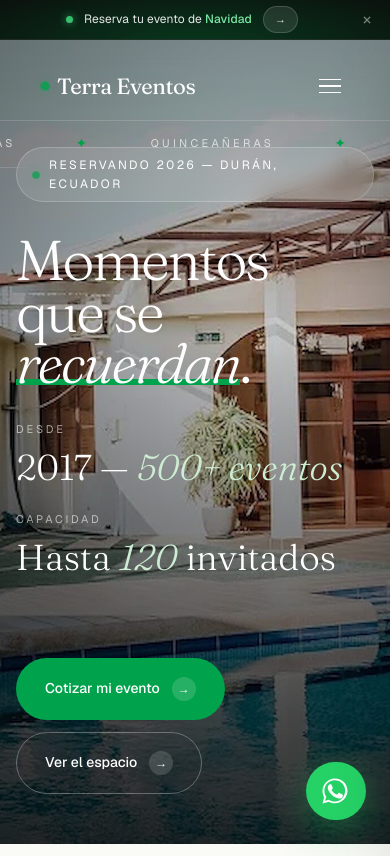
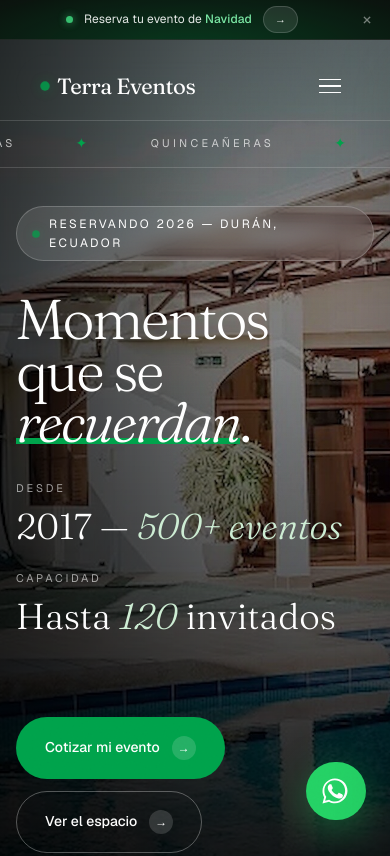
Before and after one commit to INMARKLU/terraeventos-ec, a plain HTML site: page index.html in a window 390 px wide. Shown: the top 856 px of the page. Drawn offline with nearby package versions, Linux system fonts and the light colour scheme.

Commit message:
Adjust hero section padding for responsiveness

```diff
--- a/index.html
+++ b/index.html
@@ -321,7 +321,9 @@
   .hero{
     position:relative;
     min-height:100vh;
-    padding:0 32px 80px;
+    /* el padding superior reserva sitio para la barra, el menu y el ticker,
+       para que el contenido no se les monte encima en pantallas bajas */
+    padding:calc(var(--tb) + 170px) 32px 80px;
     color:#fff;
     overflow:hidden;
     display:flex;flex-direction:column;
@@ -329,7 +331,10 @@
   .hero-bg{
     position:absolute;inset:0;z-index:-2;
     background:
-      linear-gradient(180deg, rgba(0,0,0,.3) 0%, rgba(0,0,0,.15) 40%, rgba(0,0,0,.75) 100%),
+      /* velo lateral: oscurece el lado donde va el texto */
+      linear-gradient(90deg, rgba(0,0,0,.52) 0%, rgba(0,0,0,.20) 52%, rgba(0,0,0,.04) 100%),
+      /* velo vertical: aclara arriba, oscurece abajo bajo el titular */
+      linear-gradient(180deg, rgba(0,0,0,.48) 0%, rgba(0,0,0,.30) 30%, rgba(0,0,0,.50) 62%, rgba(0,0,0,.88) 100%),
       url('img/portada-espacio-eventos-duran.jpg') center/cover;
   }
   .hero-bg::after{
@@ -363,6 +368,7 @@
 
   .hero-content{
     margin-top:auto;
+    padding-top:24px;
     display:grid;grid-template-columns:1fr auto;gap:60px;align-items:end;
     width:100%;
   }
@@ -466,7 +472,7 @@
 
   @media(max-width:880px){
     .ticker{top:calc(80px + var(--tb))}
-    .hero{padding:0 16px 50px}
+    .hero{padding:calc(var(--tb) + 142px) 16px 50px}
     .hero-content{grid-template-columns:1fr;gap:32px}
     .hero-meta{text-align:left}
     .hero-ctas{margin-top:24px}
```
